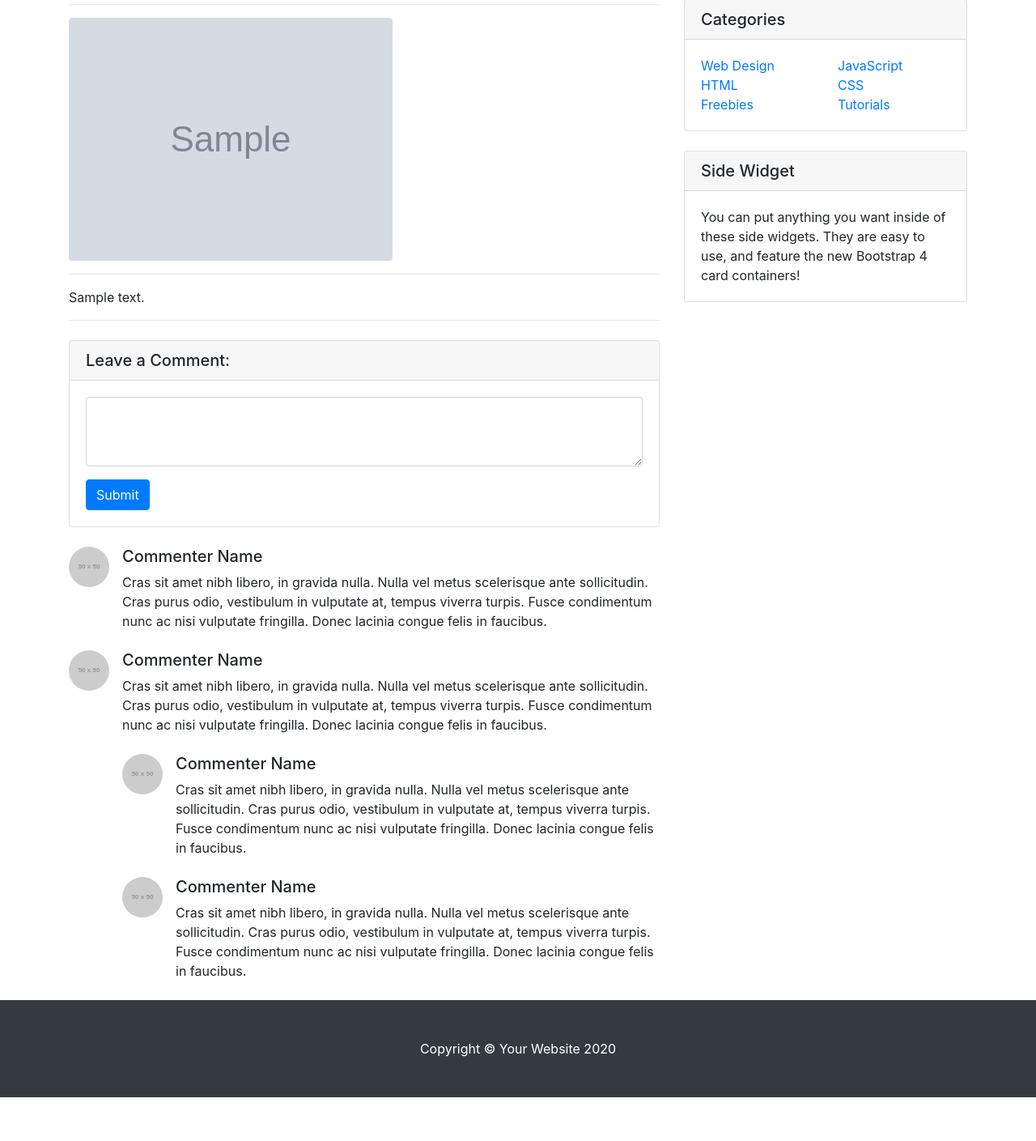
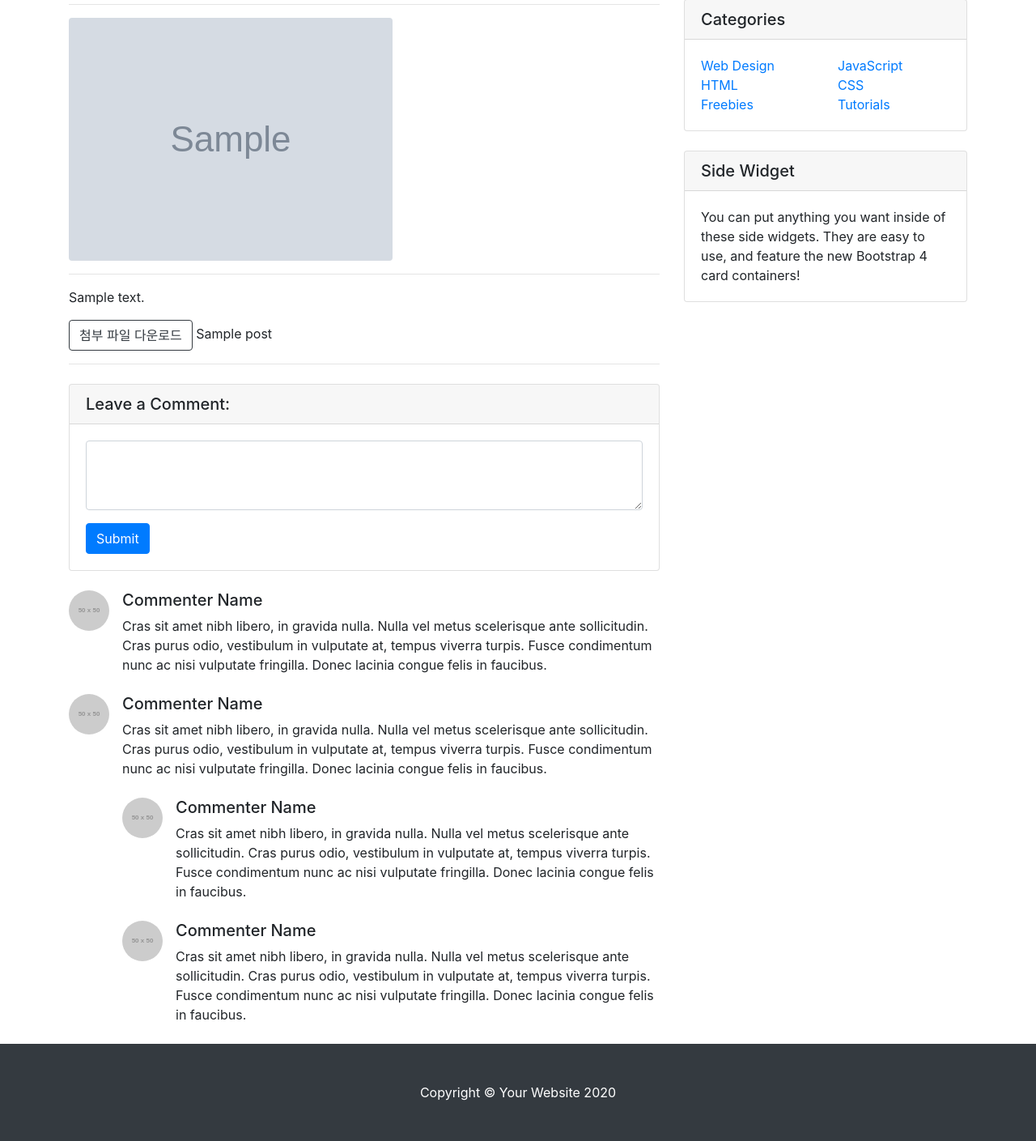
Before and after one commit to JongdaeHan/DjangoBlog, a Django app: template blog_main/blog/templates/blog/post_detail.html in a window 1280 px wide. Shown: the part 234-1643 px from the top of the page at 81% size. Before the commit the page ends 1589 px from the top, so only its background shows below. Run offline with Django 3.2, Linux system fonts and the light colour scheme; the template is opened without the code that fills it: most values are stand-ins (such as "Sample title", 1, 10 or a date in 2020); grey boxes marked "Sample" are stand-in pictures; grey boxes labelled with a size stand in for pictures from a placeholder-image service; some libraries are stand-ins or nearby versions.

Commit message:
head_image 및 attached_file 없을때 템플릿 개선, 다운로드 버튼 추가

```diff
--- a/blog_main/blog/models.py
+++ b/blog_main/blog/models.py
@@ -1,3 +1,4 @@
+import os.path
 from turtle import mode
 
 from django.db import models
@@ -20,3 +21,6 @@ class Post(models.Model):
 
     def get_absolute_url(self):
         return f'/blog/{self.pk}'
+
+    def get_file_name(self):
+        return os.path.basename(self.attached_file.name)
--- a/blog_main/blog/templates/blog/post_detail.html
+++ b/blog_main/blog/templates/blog/post_detail.html
@@ -73,13 +73,22 @@
 
         <hr>
 
-        <!-- Preview Image -->
-        <img class="img-fluid rounded" src="{{ post.head_image.url }}" alt="">
+          {% if post.head_image %}
+                  <!-- Preview Image -->
+              <img class="img-fluid rounded" src="{{ post.head_image.url }}" alt="">
+
+          {% endif %}
 
         <hr>
 
         <!-- Post Content -->
         <p>{{ post.content }}</p>
+
+        {% if post.attached_file %}
+            <a href="{{ post.attached_file.url }}" type="button" class="btn btn-outline-dark" download>첨부 파일 다운로드</a>
+            {{ post.get_file_name }}
+
+        {% endif %}
         <hr>
 
         <!-- Comments Form -->
```
Also changed, not shown: blog_main/blog/templates/blog/post_list.html (+7 -2 lines).
